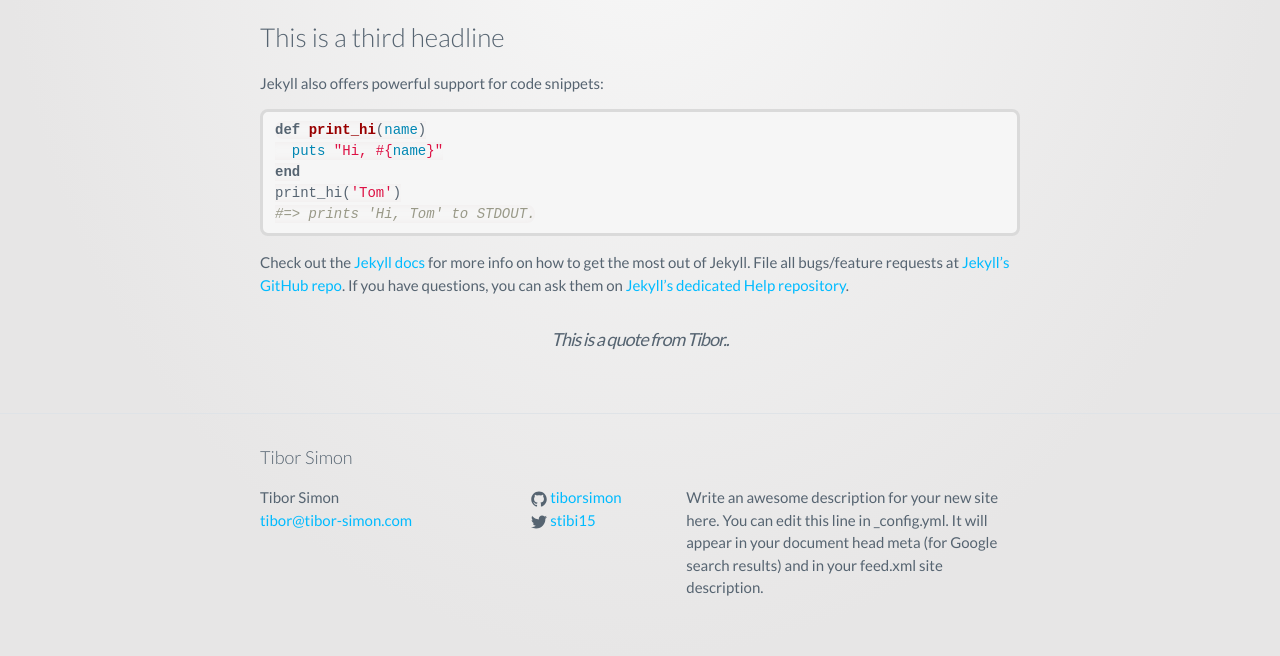
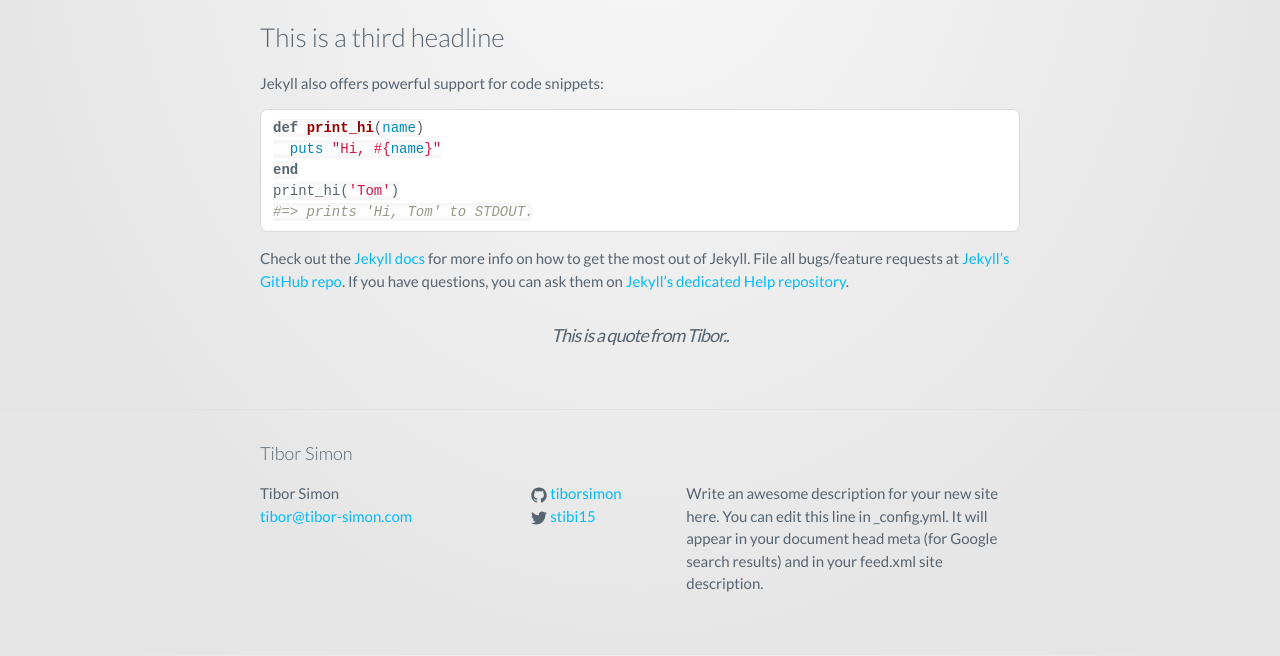
Before and after one commit to tiborsimon/tiborsimon.github.io, a Jekyll site: the page built from _posts/2015-04-05-welcome-to-jekyll.md, in a window 1280 px wide. Shown: the part 487-1143 px from the top of the page. Built offline with Jekyll 4.4.1, drawn with Linux system fonts in a browser that asks for light colours; nearby versions of some CDN libraries.

Commit message:
color update

```diff
--- a/_sass/_base.scss
+++ b/_sass/_base.scss
@@ -166,9 +166,9 @@
 pre,
 code {
   font-size: 14px;
-  border: 3px solid $pre-border-color;
+  border: 1px solid $pre-border-color;
   border-radius: 8px;
-  background-color: $pre-bg-color;
+  background-color: white;
 }
 
 code {
```
